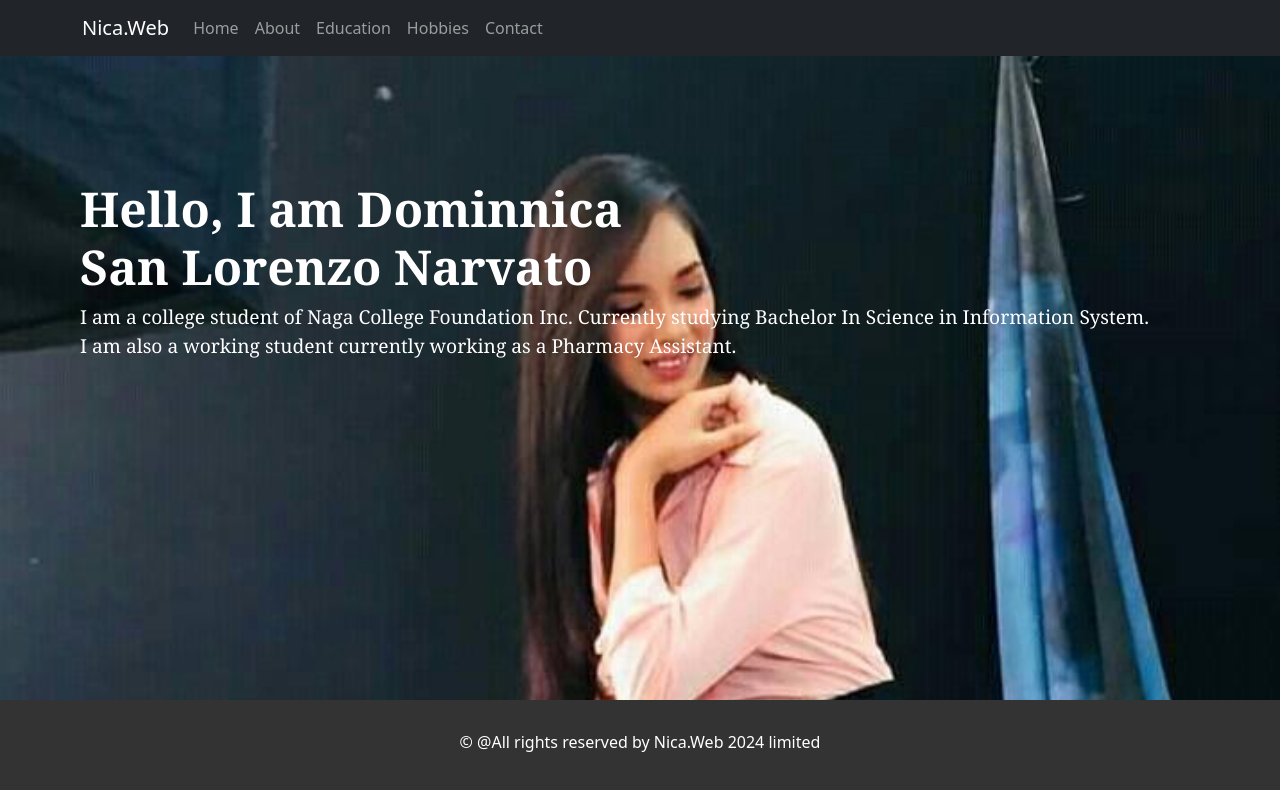
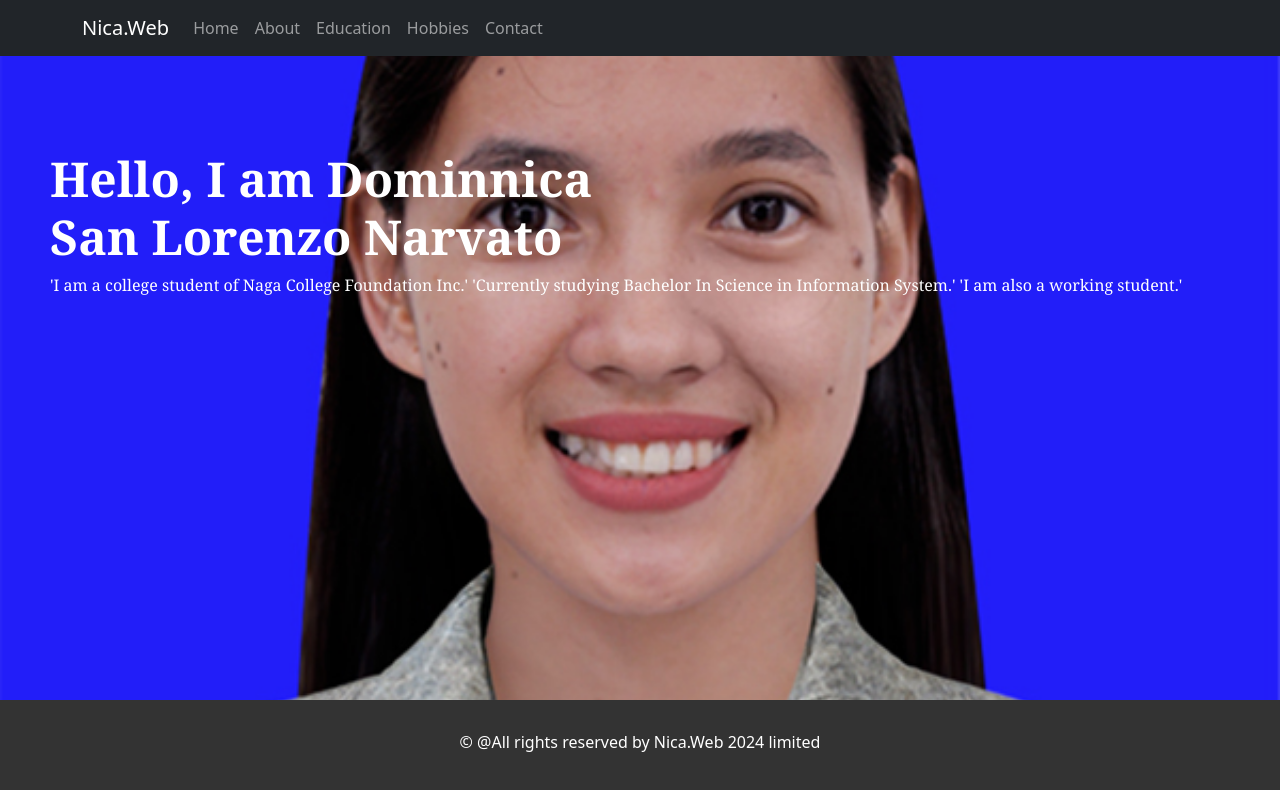
Before and after one commit to nicanarvato/Frontend, a React (Vite) app: page /home in a window 1280 px wide. Shown: the top 790 px of the page. Built offline with nearby package versions, Linux system fonts and the light colour scheme.

Commit message:
fix navbar position on home page and make the navbar color clear on about page

```diff
--- a/src/About.jsx
+++ b/src/About.jsx
@@ -25,7 +25,7 @@ function About() {
             position: "relative",
           }}
         >
-          <Navbar bg="dark" data-bs-theme="dark">
+          <Navbar data-bs-theme="dark" style={{backgroundColor:"clear"}}>
             <Container>
               <Navbar.Brand href="/">Nica.Web</Navbar.Brand>
               <Nav className="me-auto">
@@ -45,7 +45,6 @@ function About() {
           style={{
             flexGrow: "1", // Fill up remaining space
             display: "flex", // Enable flexbox
-            alignItems: "center", // Center vertically
             justifyContent: "center", // Center horizontally
           }}
         >
--- a/src/Hobbies.jsx
+++ b/src/Hobbies.jsx
@@ -2,7 +2,7 @@ import { useState } from 'react'
 import Container from 'react-bootstrap/Container';
 import Nav from 'react-bootstrap/Nav';
 import Navbar from 'react-bootstrap/Navbar';
-import BackgroundImage from "./src/assets/andrei-r-popescu-evDCeV-adM4-unsplash.jpg";
+import BackgroundImage from "./assets/andrei-r-popescu-evDCeV-adM4-unsplash.jpg";
 
 function About () {
 
--- a/src/Home.jsx
+++ b/src/Home.jsx
@@ -1,17 +1,18 @@
 import { Link } from 'react-router-dom';
 import { Container, Navbar, Nav } from 'react-bootstrap';
-import BackgroundImage from "./assets/53533242_432060137531250_8369841780350255104_n.jpg"; // Replace with the path to your background image
+//import Typical from 'react-typical'; // Import the react-typical library
+import BackgroundImage from './assets/idk5mjwz.jpg'; // Replace with your background image
 
 function Home() {
 
   return (
     <div
       style={{
-        backgroundImage: `url(${BackgroundImage})`, // Set the background image
-        backgroundSize: 'cover', // Make sure the image covers the whole div
-        backgroundPosition: 'center', // Center the image
-        minHeight: '100vh', // Full height of the viewport
-        display: 'flex',
+        backgroundImage: `url(${BackgroundImage})`,
+        backgroundSize: 'cover',
+        backgroundPosition: 'center',
+        minHeight: '100vh',
+        display:"flex",
         flexDirection: 'column'
       }}
     >
@@ -28,18 +29,24 @@ function Home() {
         </Container>
       </Navbar>
 
-      <div style={{ flexGrow: "1", color: "#fff" }}> {/* Make text color white for visibility */}
-        <div style={{ display: "flex", alignItems: "center", marginTop: "100px", padding: "80px" }}>
+      <div style={{ flexGrow: "1", color: "#fff" }}>
+        <div style={{ display: "flex", alignItems: "center", marginTop: "100px", padding: "50px" }}>
           <div style={{ flex: "1", textAlign: "left", fontFamily: "Georgia, serif" }}>
             <h1 style={{ fontSize: "3rem", fontWeight: "bold" }}>
               Hello, I am Dominnica <br />
               San Lorenzo Narvato
             </h1>
-            <p style={{ fontSize: "1.2rem" }}>
-              I am a college student of Naga College Foundation Inc.
-              Currently studying Bachelor In Science in Information System. <br />
-              I am also a working student currently working as a Pharmacy Assistant.
-            </p>
+            {/* Typing text effect */}
+            {/* <Typical */}
+              {/* steps={[ */}
+                <p>'I am a college student of Naga College Foundation Inc.'
+                'Currently studying Bachelor In Science in Information System.'
+                'I am also a working student.'</p>
+              {/* ]} */}
+              {/* loop={Infinity} // Loop the typing animation infinitely
+              wrapper="p" */}
+              {/* style={{ fontSize: "1.2rem" }} */}
+
           </div>
         </div>
       </div>
```
